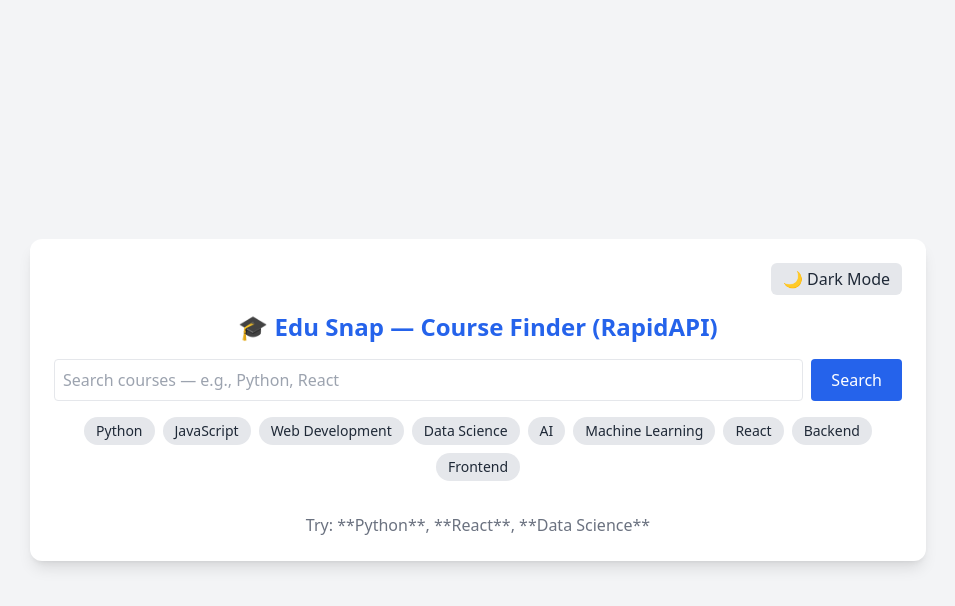
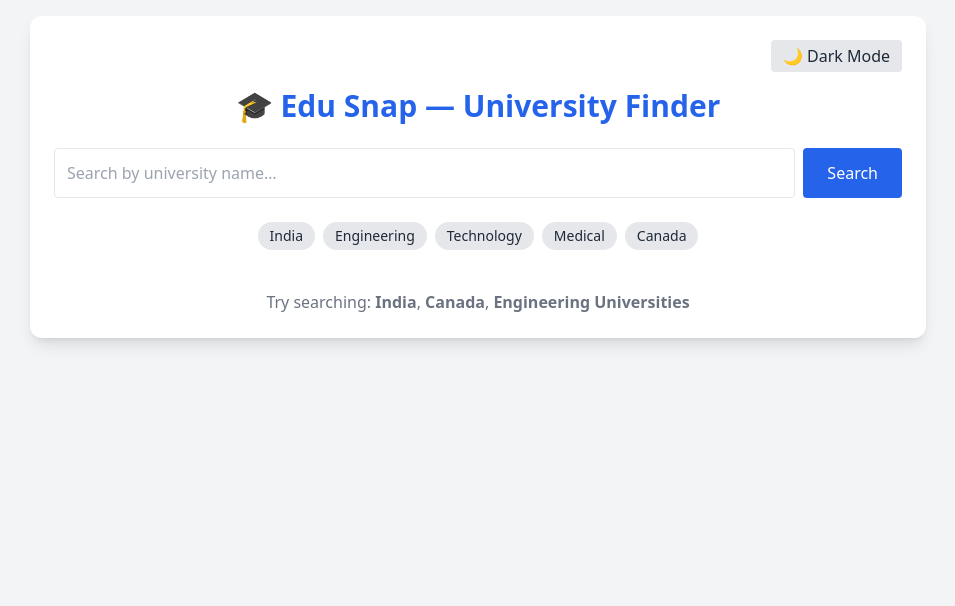
Before and after one commit to Tejas2913/Image_Fetcher_API, a React (Vite) app: page / in a window 1280 px wide. Shown: the top 606 px of the page, without its empty margins (162-1117 px from the left). Built offline with nearby package versions, Linux system fonts and the light colour scheme.

Commit message:
Update App.jsx

```diff
--- a/src/App.jsx
+++ b/src/App.jsx
@@ -1,114 +1,103 @@
+// App.jsx
 import { useState } from "react";
 import axios from "axios";
 
 function App() {
   const [keyword, setKeyword] = useState("");
-  const [courses, setCourses] = useState([]);
+  const [results, setResults] = useState([]);
   const [loading, setLoading] = useState(false);
   const [darkMode, setDarkMode] = useState(false);
 
-  const suggestions = [
-    "Python", "JavaScript", "Web Development", "Data Science", "AI",
-    "Machine Learning", "React", "Backend", "Frontend"
-  ];
+  const suggestions = ["India", "Engineering", "Technology", "Medical", "Canada"];
 
-  const searchCourses = async (e) => {
-    e.preventDefault();
+  const searchUniversities = async (e) => {
+    if (e.preventDefault) e.preventDefault();
     setLoading(true);
-
     try {
-      const res = await axios.get("https://free-course-api.p.rapidapi.com/courses", {
-        params: {
-          keyword: keyword,
-        },
-        headers: {
-          "X-RapidAPI-Host": "free-course-api.p.rapidapi.com",
-          "X-RapidAPI-Key": "22b8c89450msh3966595213a7b04p180ddejsn705116aff63e",  // Replace with your key
-        },
-      });
-
-      setCourses(res.data);
+      const response = await axios.get(
+        "https://universities.hipolabs.com/search",
+        { params: { name: keyword } }
+      );
+      setResults(response.data);
     } catch (err) {
-      alert("Error fetching courses");
+      console.error("Error fetching:", err);
+      alert("Error fetching universities");
     }
     setLoading(false);
   };
 
   return (
     <div className={darkMode ? "dark" : ""}>
-      <div className="min-h-screen bg-gray-100 dark:bg-gray-900 flex justify-center items-center p-4">
-        <div className="max-w-4xl w-full bg-white dark:bg-gray-800 p-6 rounded-xl shadow-lg">
+      <div className="min-h-screen bg-gray-100 dark:bg-gray-900 flex justify-center items-start p-4">
+        <div className="w-full max-w-4xl bg-white dark:bg-gray-800 rounded-xl shadow-lg p-6">
 
-          {/* Dark Mode Toggle */}
           <div className="flex justify-end mb-4">
             <button
               onClick={() => setDarkMode(!darkMode)}
-              className="px-3 py-1 rounded-md bg-gray-200 dark:bg-gray-700 text-gray-800 dark:text-white"
+              className="px-3 py-1 bg-gray-200 dark:bg-gray-700 rounded text-gray-800 dark:text-gray-100"
             >
-              {darkMode ? "☀️ Light Mode" : "🌙 Dark Mode"}
+              {darkMode ? "☀ Light Mode" : "🌙 Dark Mode"}
             </button>
           </div>
 
-          <h1 className="text-2xl font-bold text-center mb-4 text-blue-600 dark:text-blue-300">
-            🎓 Edu Snap — Course Finder (RapidAPI)
+          <h1 className="text-3xl font-bold text-center mb-6 text-blue-600 dark:text-blue-300">
+            🎓 Edu Snap — University Finder
           </h1>
 
-          {/* Search Form */}
-          <form onSubmit={searchCourses} className="flex gap-2 mb-4">
+          <form onSubmit={searchUniversities} className="flex gap-2 mb-6">
             <input
               type="text"
-              className="flex-1 p-2 border rounded dark:bg-gray-700 dark:text-white"
-              placeholder="Search courses — e.g., Python, React"
+              placeholder="Search by university name…"
               value={keyword}
               onChange={(e) => setKeyword(e.target.value)}
+              className="flex-1 p-3 border rounded dark:bg-gray-700 dark:text-white"
+              required
             />
-            <button className="bg-blue-600 text-white px-5 rounded">
-              {loading ? "..." : "Search"}
+            <button className="bg-blue-600 text-white px-6 py-3 rounded">
+              {loading ? "Searching..." : "Search"}
             </button>
           </form>
 
-          {/* Suggestions */}
-          <div className="flex flex-wrap gap-2 justify-center mb-4">
-            {suggestions.map((s, i) => (
+          <div className="flex flex-wrap gap-2 mb-4 justify-center">
+            {suggestions.map((s, idx) => (
               <button
-                key={i}
-                onClick={() => { setKeyword(s); searchCourses({ preventDefault: () => {} }); }}
-                className="px-3 py-1 text-sm rounded-full bg-gray-200 dark:bg-gray-700 text-gray-800 dark:text-white"
+                key={idx}
+                onClick={() => {
+                  setKeyword(s);
+                  searchUniversities({preventDefault:()=>{}});
+                }}
+                className="px-3 py-1 bg-gray-200 dark:bg-gray-700 text-gray-800 dark:text-gray-100 rounded-full text-sm"
               >
                 {s}
               </button>
             ))}
           </div>
 
-          {/* Loading */}
-          {loading && (
-            <p className="text-center text-blue-500">Searching...</p>
-          )}
+          {loading && <p className="text-center text-blue-500 mb-4">Loading results…</p>}
 
-          {/* Results */}
-          <div className="grid sm:grid-cols-2 md:grid-cols-3 gap-4">
-            {courses.map((c, i) => (
-              <div key={i} className="bg-gray-100 dark:bg-gray-700 p-4 rounded-lg shadow">
-                <h3 className="font-bold dark:text-white">{c.title}</h3>
-                <p className="text-xs text-gray-600 dark:text-gray-300">{c.platform}</p>
+          <div className="grid gap-4 sm:grid-cols-2 md:grid-cols-3">
+            {results.map((uni, i) => (
+              <div key={i} className="bg-gray-50 dark:bg-gray-700 p-4 rounded-lg shadow">
+                <h3 className="text-lg font-semibold dark:text-white">{uni.name}</h3>
+                <p className="text-sm text-gray-600 dark:text-gray-300">Country: {uni.country}</p>
+                <p className="text-xs text-gray-500 dark:text-gray-400">Domain: {uni.domains?.[0]}</p>
                 <a
-                  href={c.link}
+                  href={uni.web_pages?.[0]}
                   target="_blank"
                   rel="noreferrer"
-                  className="mt-2 inline-block w-full text-center bg-blue-600 text-white py-1 rounded-md"
+                  className="inline-block mt-2 w-full text-center bg-blue-600 text-white py-1 rounded hover:bg-blue-700"
                 >
-                  View Course
+                  Visit Website
                 </a>
               </div>
             ))}
           </div>
 
-          {!loading && courses.length === 0 && (
-            <p className="text-center text-gray-500 dark:text-gray-300 mt-4">
-              Try: **Python**, **React**, **Data Science**
+          {!loading && results.length === 0 && (
+            <p className="text-center mt-6 text-gray-500 dark:text-gray-300">
+              Try searching: <b>India</b>, <b>Canada</b>, <b>Engineering Universities</b>
             </p>
           )}
-
         </div>
       </div>
     </div>
```
